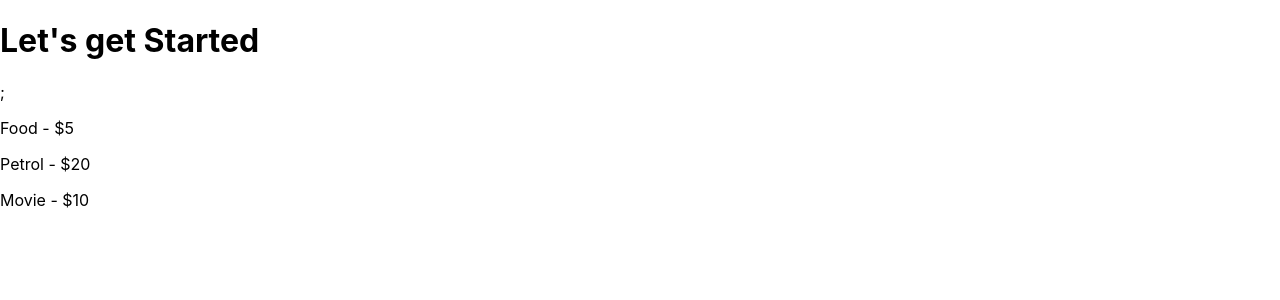
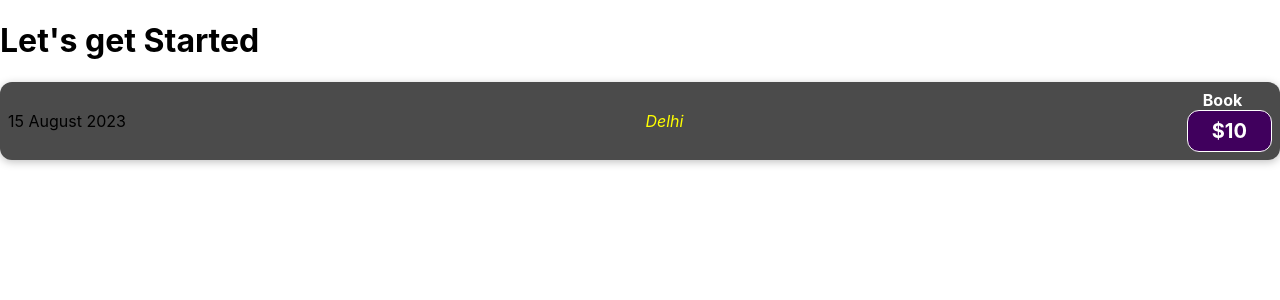
Before and after one commit to PREM-KUMAR-D/expense-tracker-react, a React (Create React App) app: page / in a window 1280 px wide. Shown: the top 300 px of the page. Built offline with nearby package versions, Linux system fonts and the light colour scheme.

Commit message:
added styles for expense item

```diff
--- a/src/App.js
+++ b/src/App.js
@@ -4,10 +4,8 @@ import ExpenseItem from "./components/ExpenseItem";
 function App() {
   return (
     <div>
-      <h1> Let's get Started</h1>;
-
+      <h1> Let's get Started</h1>
       <ExpenseItem></ExpenseItem>
-
     </div>
   );
 }
--- /dev/null
+++ b/src/components/ExpenseItem.css
@@ -0,0 +1,62 @@
+.expense-item {
+    display: flex;
+    justify-content: space-between;
+    align-items: center;
+    box-shadow: 0 2px 8px rgba(0, 0, 0, 0.25);
+    padding: 0.5rem;
+    margin: 1rem 0;
+    border-radius: 12px;
+    background-color: #4b4b4b;
+  }
+
+  .expense-item__location {
+    margin-left: 1rem;
+    color: yellow;
+    font-style: italic;
+  }
+
+  .expense-item__description {
+    display: flex;
+    flex-direction: column;
+    gap: 1rem;
+    align-items: flex-end;
+    flex-flow: column-reverse;
+    justify-content: flex-start;
+    flex: 1;
+  }
+
+  .expense-item h2 {
+    color: #3a3a3a;
+    font-size: 1rem;
+    flex: 1;
+    margin: 0 1rem;
+    color: white;
+  }
+
+  .expense-item__price {
+    font-size: 1rem;
+    font-weight: bold;
+    color: white;
+    background-color: #40005d;
+    border: 1px solid white;
+    padding: 0.5rem;
+    border-radius: 12px;
+  }
+
+  @media (min-width: 580px) {
+    .expense-item__description {
+      flex-direction: row;
+      align-items: center;
+      justify-content: flex-start;
+      flex: 1;
+    }
+
+    .expense-item__description h2 {
+      font-size: 1.25rem;
+    }
+
+    .expense-item__price {
+      font-size: 1.25rem;
+      padding: 0.5rem 1.5rem;
+    }
+  }
--- a/src/components/ExpenseItem.js
+++ b/src/components/ExpenseItem.js
@@ -1,14 +1,18 @@
-function App() {
-    return (
-      <>
+// Write your code at relevant places in the code below:
 
-        <p> Food - $5 </p>
-            <p> Petrol - $20 </p>
-            <p> Movie - $10 </p>
+import "./ExpenseItem.css";
 
-      </>
+function ExpenseItem() {
+  return (
+    <div className='expense-item'>
+      <div>15 August 2023</div>
+      <div className='expense-item__location'> Delhi </div>
+      <div>
+        <h2 className='expense-item__description'>Book</h2>
+        <div className='expense-item__price'>$10</div>
+      </div>
+    </div>
+  );
+}
 
-    );
-  }
-
-  export default App;
+export default ExpenseItem;
```
